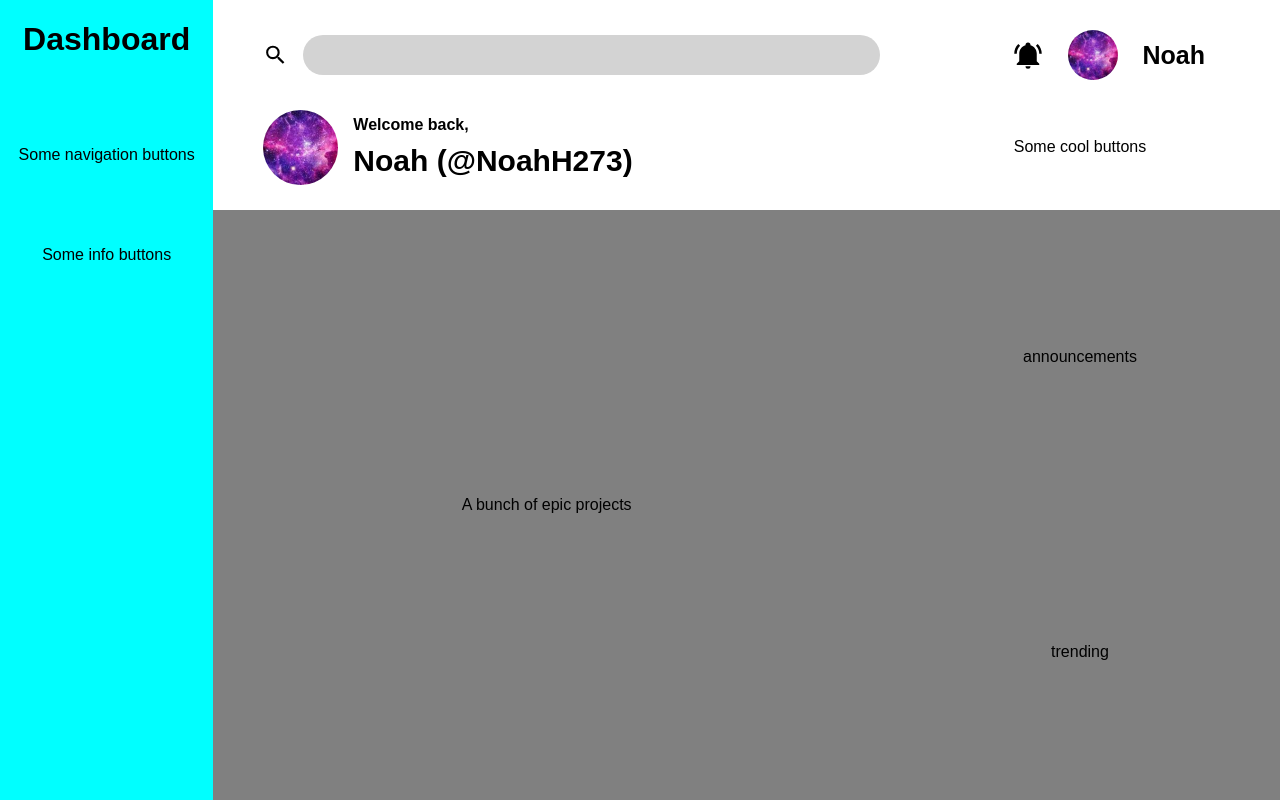
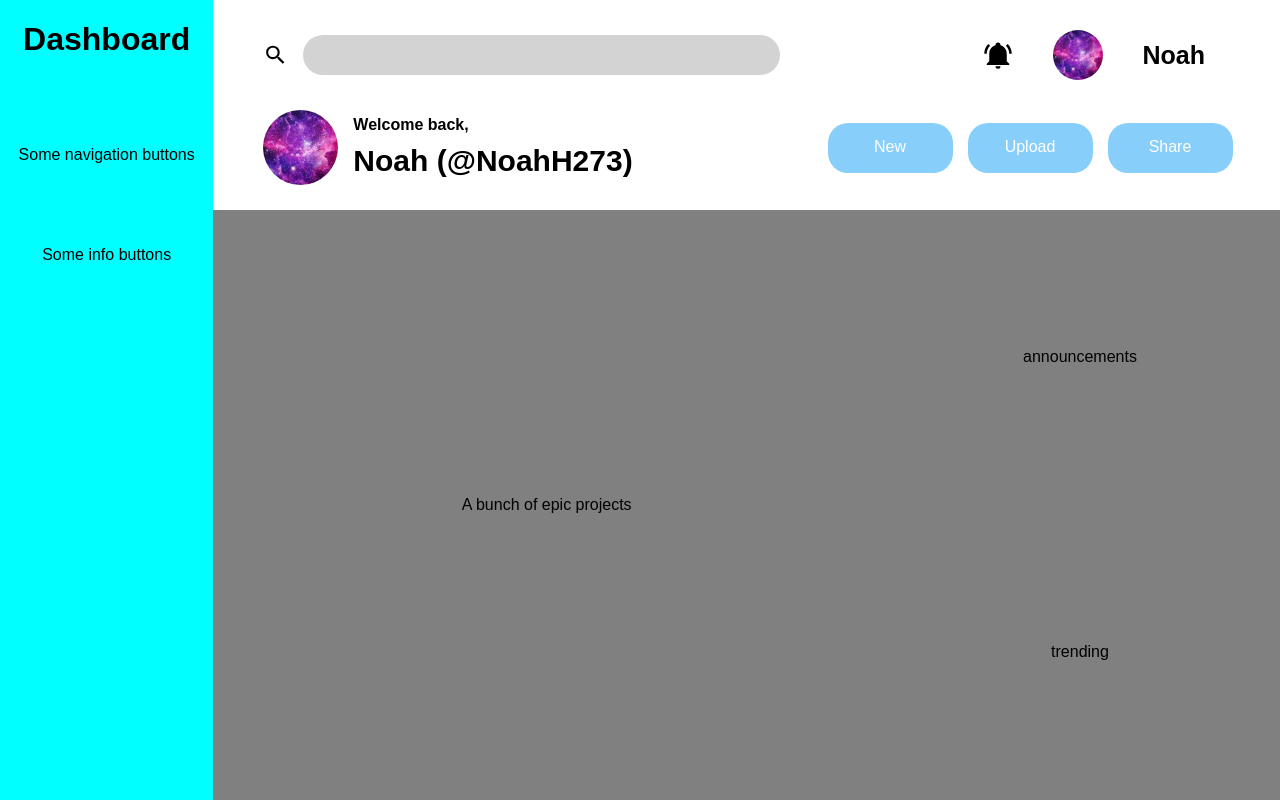
Before and after one commit to NoahH273/admin-dashboard, a plain HTML site: page index.html in a window 1280 px wide. Drawn offline with Linux system fonts and the light colour scheme.

Commit message:
Create Buttons Section of Header

```diff
--- a/index.html
+++ b/index.html
@@ -30,7 +30,9 @@
                 </p>
             </div>
             <div class="buttons">
-                Some cool buttons
+                <button>New</button>
+                <button>Upload</button>
+                <button>Share</button>
             </div>
         </header>
         <nav class="sidebar">
--- a/styles.css
+++ b/styles.css
@@ -19,7 +19,7 @@
     grid-area: header;
     background-color: white;
     display: grid;
-    grid-template: 4fr 5fr / 1fr 400px;
+    grid-template: 4fr 5fr / 1fr 500px;
     place-items: center;
     padding: 25px 0;
     row-gap: 25px;
@@ -48,7 +48,7 @@
 .account {
     display: flex;
     align-items: center;
-    gap: 25px;
+    gap: 40px;
     justify-content: flex-end;
     width: 100%;
     padding-right: 75px;
@@ -94,6 +94,21 @@
     font-size: 30px;
 }
 
+.buttons {
+    display: flex;
+    gap: 15px;
+}
+
+.buttons button {
+    width: 125px;
+    height: 50px;
+    color: white;
+    background-color: lightskyblue;
+    border: none;
+    border-radius: 20px;
+
+}
+
 .sidebar {
     grid-area: sidebar;
     background-color: aqua;
```
